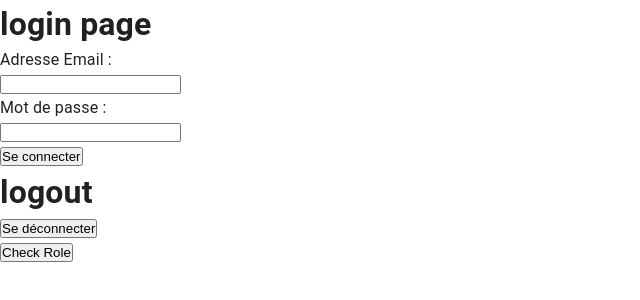
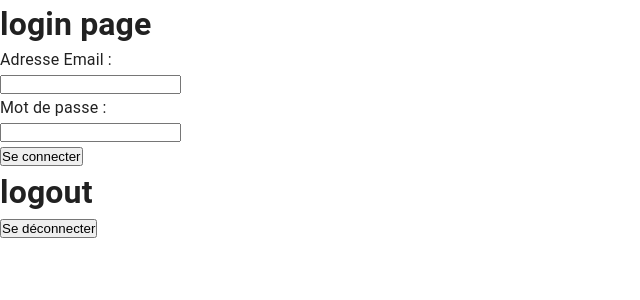
Before and after one commit to Florian59c/Blog-JDR-front, a Next.js app: page /login in a window 1280 px wide. Shown: the top 300 px of the page, without its empty margins (0-640 px from the left). Built offline with nearby package versions, Linux system fonts and the light colour scheme.

Commit message:
feat - verify if user was connected for access in form or error message

```diff
--- a/pages/login.tsx
+++ b/pages/login.tsx
@@ -1,34 +1,35 @@
 import axios from "axios";
 import { NextRequest } from "next/server";
-import { useState } from "react";
+import { useEffect, useState } from "react";
 
 export default function login(req: NextRequest) {
+  const [isConnected, setIsConnected] = useState(false);
   const [email, setEmail] = useState('');
   const [password, setPassword] = useState('');
   const [error, setError] = useState('');
 
-  async function fetchRole() {
+  const checkConnection = async () => {
     try {
-      // Envoyer une requête POST à la route avec le JWT récupéré manuellement
-      const response = await axios.post(
-        `${process.env.NEXT_PUBLIC_SERVER_URL}auth/checkRole`,
-        {}, // Vous n'envoyez pas le token manuellement ici (juste pour initier la requête)
-        {
-          withCredentials: true, // Permet d'envoyer les cookies dans la requête
+      const response = await axios.get('/api/checkIsConnected'); // Appeler l'API route
+      setIsConnected(response.data.isConnected);
+    } catch (error) {
+      console.error('Error checking connection:', error);
+      setIsConnected(false);
     }
-      );
+  };
 
-      // Afficher le rôle récupéré
-      console.log('User role:', response.data.role);
-      console.log(typeof (response.data.role));
-
-    } catch (error) {
-      console.log(error);
-      // console.error('Error fetching user role:', error.response?.data || error.message);
-    }
-  }
+  useEffect(() => {
+    checkConnection();
+  }, []);
 
   return (
+    <div>
+      {isConnected ? (
+        <div>
+          {/* transformer en composant et ajouter les styles */}
+          <p>déja connecté</p>
+        </div>
+      ) : (
         <div>
           <h1>login page</h1>
           {/* <TextField
@@ -87,9 +88,8 @@ export default function login(req: NextRequest) {
             </button>
           </div>
 
-      <div>
-        <button onClick={fetchRole}>Check Role</button>
         </div>
+      )}
     </div>
   );
 }
```
Lines whose indentation alone changed are shown as unchanged.
